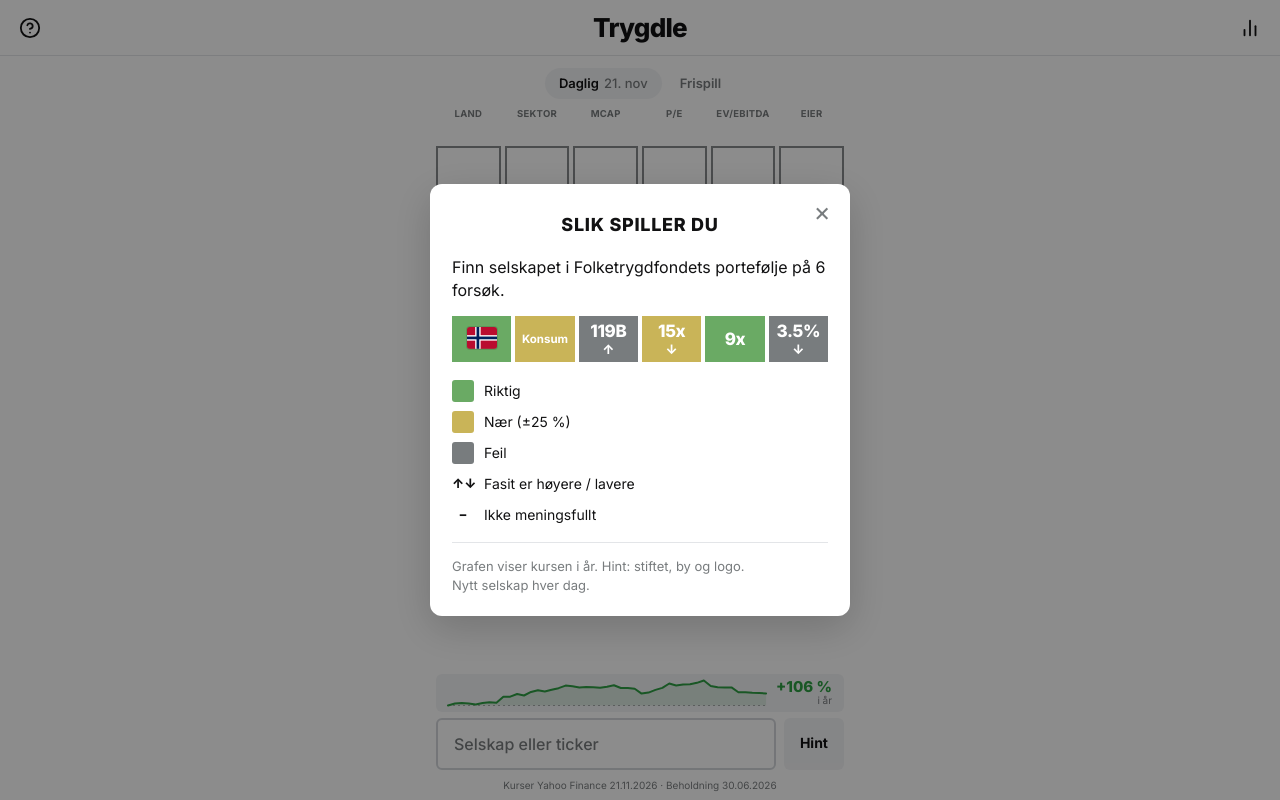
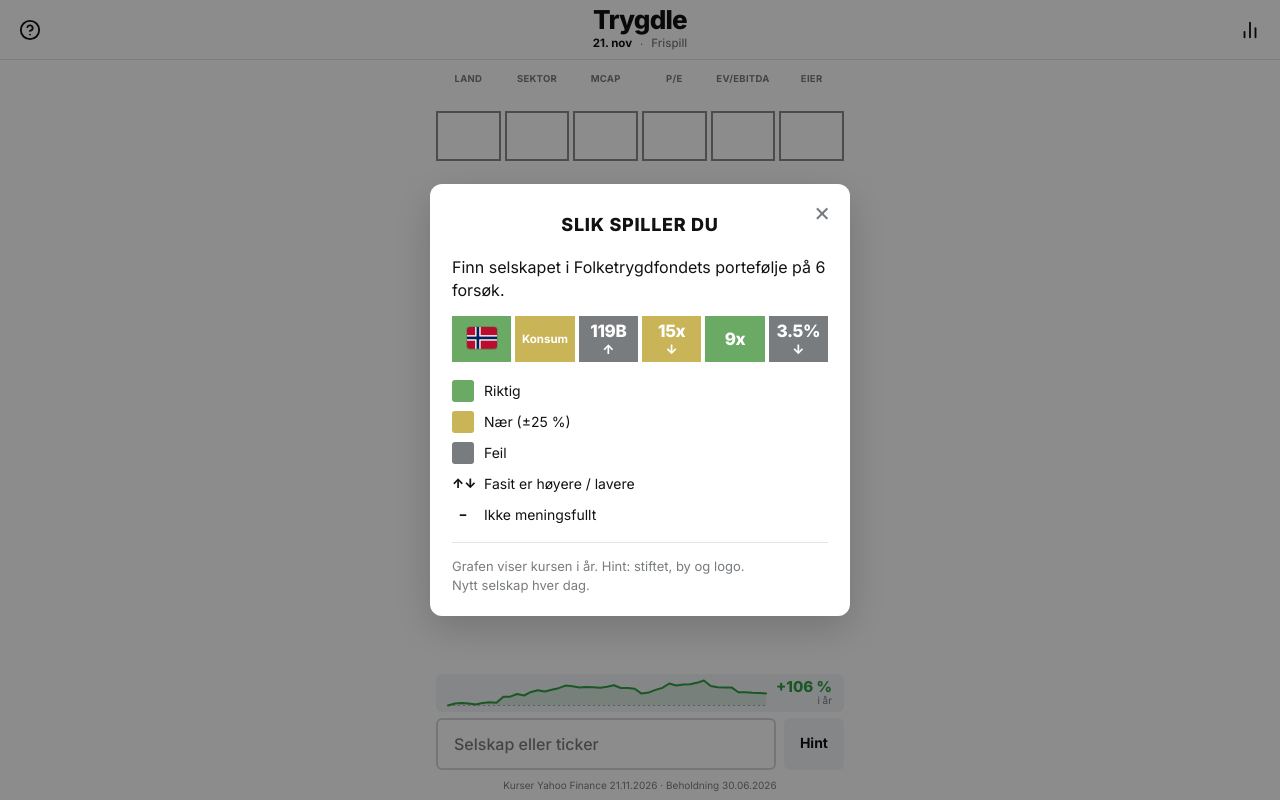
Before and after one commit to egil10/compquiz, a plain HTML site: page index.html in a window 1280 px wide. Drawn offline with Linux system fonts and the light colour scheme.

Commit message:
Move Daglig/Frispill picker into the header under the title
Co-Authored-By: Claude Opus 5.5 <noreply@anthropic.com>

```diff
--- a/index.html
+++ b/index.html
@@ -20,7 +20,14 @@
         <svg width="22" height="22" viewBox="0 0 24 24" fill="none" stroke="currentColor" stroke-width="2" stroke-linecap="round" stroke-linejoin="round"><circle cx="12" cy="12" r="10"/><path d="M9.09 9a3 3 0 0 1 5.83 1c0 2-3 3-3 3"/><line x1="12" y1="17" x2="12.01" y2="17"/></svg>
       </button>
     </div>
-    <h1 class="title"><a href="./" id="title-link" title="Last inn på nytt">Trygdle</a></h1>
+    <div class="brand">
+      <h1 class="title"><a href="./" id="title-link" title="Last inn på nytt">Trygdle</a></h1>
+      <nav class="modes" role="tablist" aria-label="Modus">
+        <button class="mode-btn active" data-mode="daily" role="tab" title="Dagens selskap"><span id="daily-num">I dag</span></button>
+        <span class="mode-sep" aria-hidden="true">·</span>
+        <button class="mode-btn" data-mode="practice" role="tab" title="Ubegrenset med runder">Frispill</button>
+      </nav>
+    </div>
     <div class="topbar-side right">
       <button id="btn-stats" class="icon-btn" aria-label="Statistikk">
         <svg width="22" height="22" viewBox="0 0 24 24" fill="none" stroke="currentColor" stroke-width="2" stroke-linecap="round" stroke-linejoin="round"><path d="M18 20V10"/><path d="M12 20V4"/><path d="M6 20v-6"/></svg>
@@ -29,10 +36,6 @@
   </header>
 
   <main class="game">
-    <nav class="modes" role="tablist" aria-label="Modus">
-      <button class="mode-btn active" data-mode="daily" role="tab">Daglig <span id="daily-num"></span></button>
-      <button class="mode-btn" data-mode="practice" role="tab">Frispill</button>
-    </nav>
 
     <section class="board" aria-label="Gjetninger">
       <div class="board-head">
--- a/styles.css
+++ b/styles.css
@@ -90,7 +90,7 @@ button {
   display: grid;
   grid-template-columns: 1fr auto 1fr;
   align-items: center;
-  height: 56px;
+  height: 60px;
   padding: 0 8px;
   padding-top: env(safe-area-inset-top);
   border-bottom: 1px solid var(--line);
@@ -137,30 +137,40 @@ button {
   flex-direction: column;
 }
 
+.brand {
+  display: flex;
+  flex-direction: column;
+  align-items: center;
+  line-height: 1;
+}
+
 .modes {
   display: flex;
-  justify-content: center;
-  gap: 4px;
-  margin-bottom: 14px;
+  align-items: center;
+  gap: 2px;
+  margin-top: 3px;
 }
 
 .mode-btn {
-  font-size: 13px;
-  font-weight: 600;
-  padding: 6px 14px;
-  border-radius: 999px;
+  font-size: 11.5px;
+  font-weight: 500;
+  padding: 2px 6px;
+  border-radius: 4px;
   color: var(--muted);
 }
 
 .mode-btn.active {
-  background: var(--soft);
+  color: var(--text);
+  font-weight: 700;
+}
+
+.mode-btn:hover {
   color: var(--text);
 }
 
-.mode-btn span {
-  font-weight: 500;
+.mode-sep {
   color: var(--muted);
-  margin-left: 2px;
+  font-size: 11px;
 }
 
 /* ---------- Board ---------- */
@@ -974,7 +984,6 @@ code {
 @media (max-height: 800px) {
   .row { margin-top: 4px; }
   .tile { aspect-ratio: 1.3; }
-  .modes { margin-bottom: 8px; }
   .ytd { height: 38px; margin-bottom: 6px; }
   .chip { height: 32px; }
   .hints { margin-bottom: 8px; }
@@ -982,11 +991,9 @@ code {
 }
 
 @media (max-height: 680px) {
-  .topbar { height: 48px; }
+  .topbar { height: 52px; }
   .title { font-size: 22px; }
   .game { padding-top: 8px; }
-  .modes { margin-bottom: 4px; }
-  .mode-btn { padding: 4px 12px; }
   .tile { aspect-ratio: 1.6; }
   .row-name { height: 16px; margin-bottom: 2px; font-size: 12px; }
   .tile i { margin-top: 0; }
```
